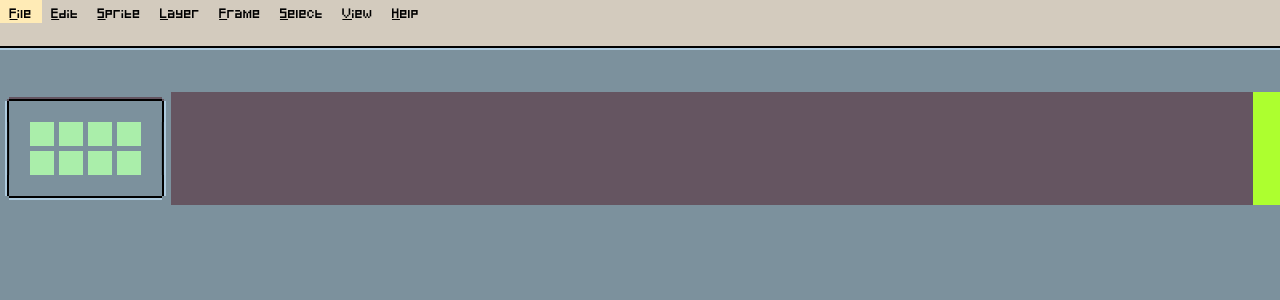
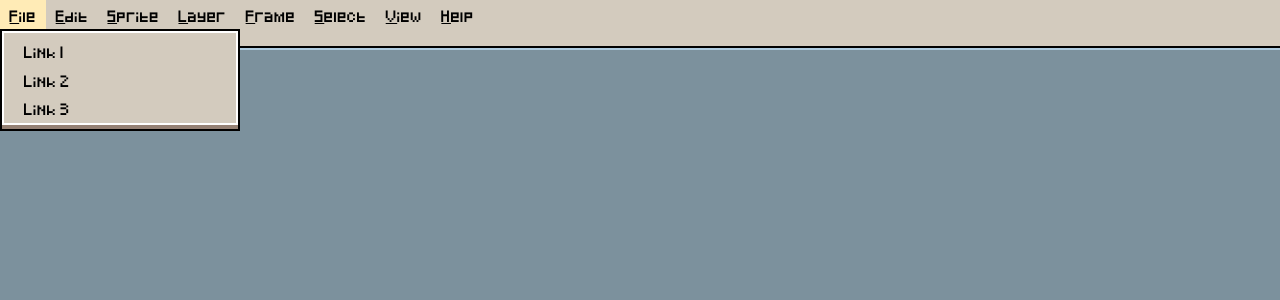
Before and after one commit to SirSgt/asepritejs, a React (Create React App) app: page / in a window 1280 px wide. Shown: the top 300 px of the page. Built offline with nearby package versions, Linux system fonts and the light colour scheme.

Commit message:
Changed links to buttons on Header

```diff
--- a/src/App.js
+++ b/src/App.js
@@ -9,11 +9,11 @@ function App() {
     <div className="app">
       <Header />
       <Toolbar />
-      <div className="grid_layout">
+      {/* <div className="grid_layout">
         <Sidebar />
         <div className="box1"></div>
         <div className="box2"></div>
-      </div>
+      </div> */}
     </div>
   );
 }
--- a/src/layouts/Header.js
+++ b/src/layouts/Header.js
@@ -6,45 +6,34 @@ const Header = () => {
   return (
     <nav className="nav">
       <ul className="links">
-        <li>
-          <a href="/#" className="link">
-            File
-          </a>
+        <li className="dropdown_menu">
+          <button className="dropdown_btn">File</button>
+          <div class="dropdown_content">
+            <a href="/#">Link 1</a>
+            <a href="/#">Link 2</a>
+            <a href="/#">Link 3</a>
+          </div>
         </li>
         <li>
-          <a href="/#" className="link">
-            Edit
-          </a>
+          <button className="dropdown_btn">Edit</button>
         </li>
         <li>
-          <a href="/#" className="link">
-            Sprite
-          </a>
+          <button className="dropdown_btn">Sprite</button>
         </li>
         <li>
-          <a href="/#" className="link">
-            Layer
-          </a>
+          <button className="dropdown_btn">Layer</button>
         </li>
         <li>
-          <a href="/#" className="link">
-            Frame
-          </a>
+          <button className="dropdown_btn">Frame</button>
         </li>
         <li>
-          <a href="/#" className="link">
-            Select
-          </a>
+          <button className="dropdown_btn">Select</button>
         </li>
         <li>
-          <a href="/#" className="link">
-            View
-          </a>
+          <button className="dropdown_btn">View</button>
         </li>
         <li>
-          <a href="/#" className="link">
-            Help
-          </a>
+          <button className="dropdown_btn">Help</button>
         </li>
       </ul>
     </nav>
--- a/src/layouts/Header.scss
+++ b/src/layouts/Header.scss
@@ -1,4 +1,5 @@
 @import "../styles/variables";
+@import "../styles/mixins";
 
 .nav {
   background-color: $header_color;
@@ -16,12 +17,13 @@
   }
 }
 
-.link {
+.dropdown_btn {
+  @include reset_btn;
+  font-family: pixelFont;
+
   font-size: 0.6rem;
   font-weight: 400;
-  text-decoration: none;
   color: $black;
-  display: inline-block;
   padding: 0.6rem;
 
   &::first-letter {
@@ -34,6 +36,38 @@
   }
 }
 
+.dropdown_content {
+  display: none;
+  position: absolute;
+  min-width: 15rem;
+
+  z-index: 1;
+  padding: 0.375rem;
+
+  @include box_shadow;
+
+  a {
+    color: black;
+    padding: 12px 16px;
+    text-decoration: none;
+    display: block;
+    font-size: 0.6rem;
+
+    &:hover {
+      background-color: $toolbar_color;
+    }
+  }
+}
+
+.dropdown_menu {
+  position: relative;
+  display: inline-block;
+
+  &:hover .dropdown_content {
+    display: block;
+  }
+}
+
 @media (max-width: 106em) {
   .link {
     font-size: 0.5rem;
--- /dev/null
+++ b/src/styles/mixins.scss
@@ -0,0 +1,14 @@
+@mixin reset_btn {
+  display: inline-block;
+  border: none;
+  background: transparent;
+  margin: 0;
+  line-height: 1;
+}
+
+@mixin box_shadow {
+  background: #d3cbbe;
+  border: 2px solid #000;
+  box-shadow: inset 0rem -0.25rem 0 #958174, inset 0 0 0 0.125rem #fff,
+    inset 0 -0.375rem 0 #fff;
+}
```
